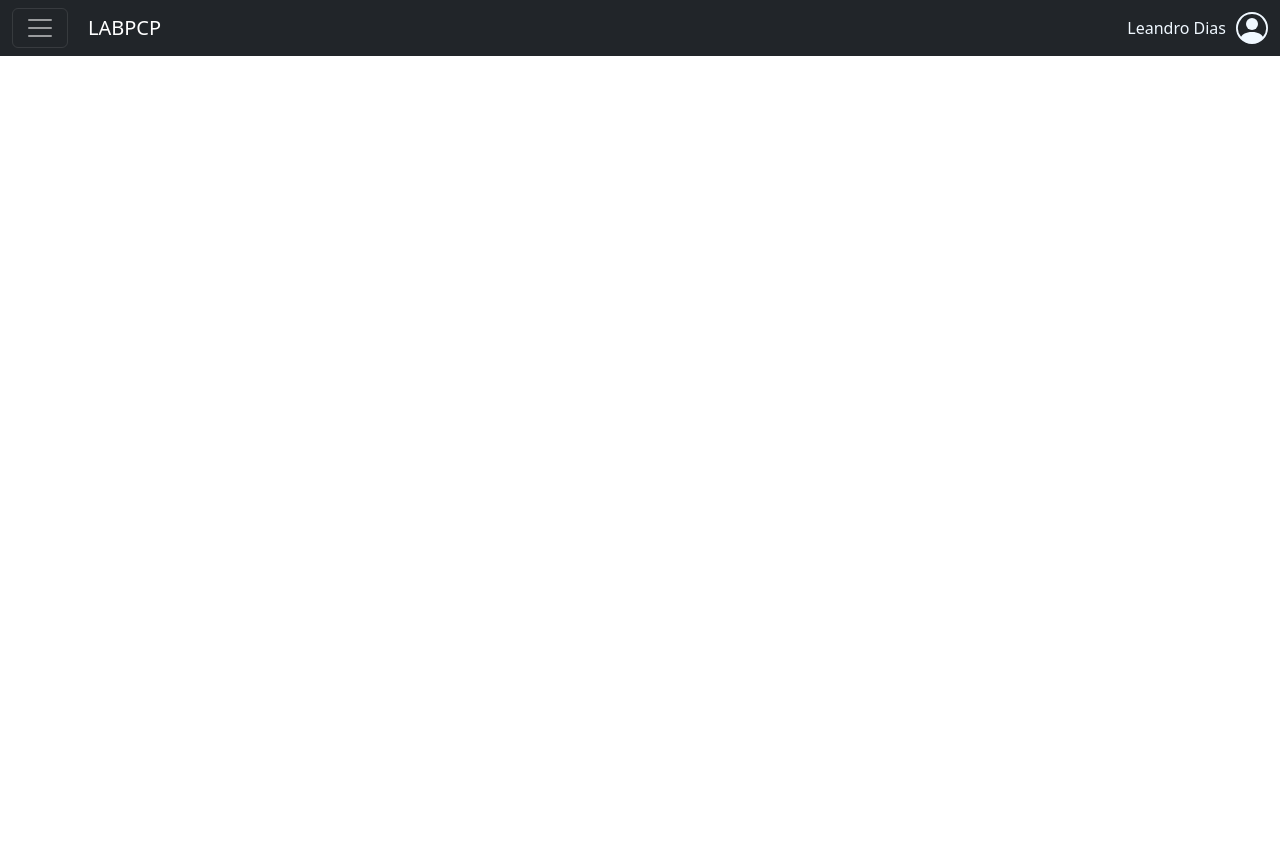
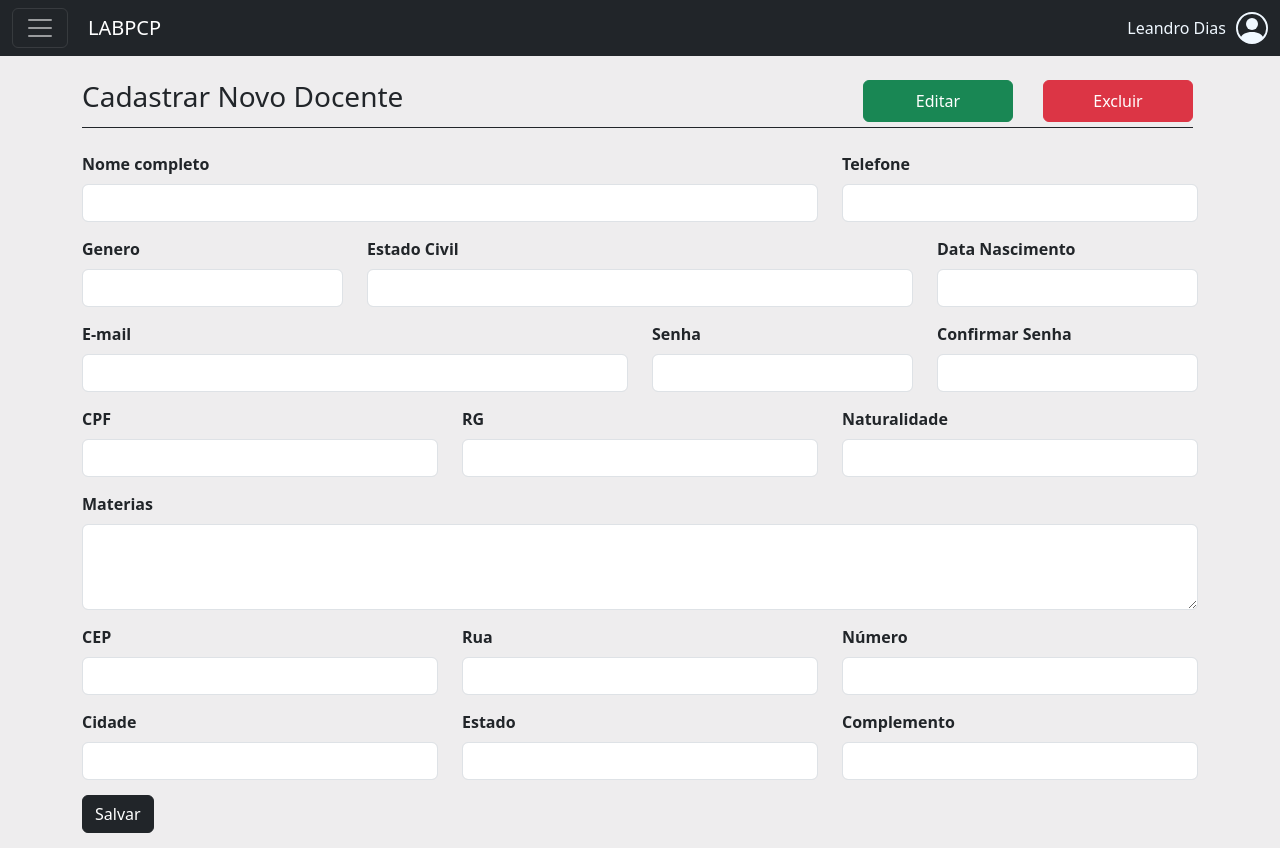
Before and after one commit to leandroCodeDev/front-end-edufullstack-gestao-educacional, an Angular app: page /docentes in a window 1280 px wide. Before the commit this address led to /. Before the commit the page ends 800 px from the top, so only its background shows below. Built offline with nearby package versions, Linux system fonts and the light colour scheme.

Commit message:
criado o formulario

```diff
--- a/src/app/app.routes.ts
+++ b/src/app/app.routes.ts
@@ -1,3 +1,12 @@
 import { Routes } from '@angular/router';
 
-export const routes: Routes = [];
+export const routes: Routes = [
+    {
+        path: 'docentes',
+        loadComponent: () => import("./page/docente/docente/docente.component").then(c => c.DocenteComponent),
+      },
+      {
+        path: '**',
+        redirectTo: '/'
+      }
+];
--- a/src/app/page/docente/docente/docente.component.html
+++ b/src/app/page/docente/docente/docente.component.html
@@ -1 +1,108 @@
-<p>docente works!</p>
+<div class="container">
+    <div class="row titutlo">
+        <div class="col-md-8 p0">
+            <h3>Cadastrar Novo Docente</h3>
+        </div>
+        <div class="col-md-4 p0 buttons">
+                <button class="btn btn-success">Editar</button>
+                <button class="btn btn-danger">Excluir</button>
+        </div>
+    </div>
+    <br>
+    <form>
+        <div class="row">
+            <div class="col-md-8">
+                <label for="inputNomeCompleto" class="form-label">Nome completo</label>
+                <input class="form-control" id="inputNomeCompleto">
+            </div>
+            <div class="col-md-4">
+                <label for="inputTelefone" class="form-label">Telefone</label>
+                <input class="form-control" id="inputTelefone">
+            </div>
+        </div>
+        <div class="row">
+            <div class="col-md-3">
+                <label for="inputGenero" class="form-label">Genero</label>
+                <input class="form-control" id="inputGenero">
+            </div>
+            <div class="col-md-6">
+                <label for="inputEstadoCivil" class="form-label">Estado Civil</label>
+                <input class="form-control" id="inputEstadoCivil">
+            </div>
+            <div class="col-md-3">
+                <label for="inputDataNascimento" class="form-label">Data Nascimento</label>
+                <input class="form-control" id="inputDataNascimento">
+            </div>
+        </div>
+        <div class="row">
+            <div class="col-md-6">
+                <label for="inputEmail" class="form-label">E-mail</label>
+                <input class="form-control" id="inputEmail">
+            </div>
+            <div class="col-md-3">
+                <label for="inputSenha" class="form-label">Senha</label>
+                <input type="password" class="form-control" id="inputSenha">
+            </div>
+            <div class="col-md-3">
+                <label for="inputConfirmarSenha" class="form-label">Confirmar Senha</label>
+                <input type="password" class="form-control" id="inputConfirmarSenha">
+            </div>
+        </div>
+        <div class="row">
+            <div class="col-md-4">
+                <label for="inputCpf" class="form-label">CPF</label>
+                <input class="form-control" id="inputCpf">
+            </div>
+            <div class="col-md-4">
+                <label for="inputRg" class="form-label">RG</label>
+                <input class="form-control" id="inputRg">
+            </div>
+            <div class="col-md-4">
+                <label for="inputNaturalidade" class="form-label">Naturalidade</label>
+                <input class="form-control" id="inputNaturalidade">
+            </div>
+        </div>
+        <div class="row">
+            <div class="col-md-12">
+                <label for="textareaMaterias" class="form-label">Materias</label>
+                <textarea class="form-control" id="textareaMaterias" rows="3"></textarea>
+            </div>
+        </div>
+
+        <div class="row">
+            <div class="col-md-4">
+                <label for="inputCep" class="form-label">CEP</label>
+                <input class="form-control" id="inputCep">
+            </div>
+            <div class="col-md-4">
+                <label for="inputRua" class="form-label">Rua</label>
+                <input class="form-control" id="inputRua">
+            </div>
+            <div class="col-md-4">
+                <label for="inputNumero" class="form-label">Número</label>
+                <input class="form-control" id="inputNumero">
+            </div>
+        </div>
+
+
+        <div class="row">
+            <div class="col-md-4">
+                <label for="inputCidade" class="form-label">Cidade</label>
+                <input class="form-control" id="inputCidade">
+            </div>
+            <div class="col-md-4">
+                <label for="inputEstado" class="form-label">Estado</label>
+                <input class="form-control" id="inputEstado">
+            </div>
+            <div class="col-md-4">
+                <label for="inputComplemento" class="form-label">Complemento</label>
+                <input class="form-control" id="inputComplemento">
+            </div>
+        </div>
+        <div class="row">
+            <div class="col-2 align-self-end">
+                <button class="btn btn-dark">Salvar</button>
+            </div>
+        </div>
+    </form>
+</div>
--- a/src/app/page/docente/docente/docente.component.scss
+++ b/src/app/page/docente/docente/docente.component.scss
@@ -0,0 +1,36 @@
+.container {
+    margin-top: 80px;
+    display: flex;
+    flex-direction: column;
+
+    .titutlo {
+        border-bottom: 1px solid;
+        margin-left: 0px;
+        margin-right: 5px;
+        padding-bottom: 5px;
+        .p0{
+            padding: 0;
+        }
+        .buttons {
+            display: flex;
+            flex-direction: row;
+            justify-content: flex-end;
+            column-gap: 30px;
+
+            button {
+                min-width: 150px;
+            }
+        }
+    }
+
+    form {
+        .row {
+            margin-bottom: 15px;
+        }
+
+        label {
+            font-weight: bolder;
+        }
+    }
+
+}
--- a/src/index.html
+++ b/src/index.html
@@ -7,7 +7,7 @@
   <meta name="viewport" content="width=device-width, initial-scale=1">
   <link rel="icon" type="image/x-icon" href="favicon.ico">
 </head>
-<body>
+<body style="background-color:#29212814">
   <app-root></app-root>
 </body>
 </html>
```
